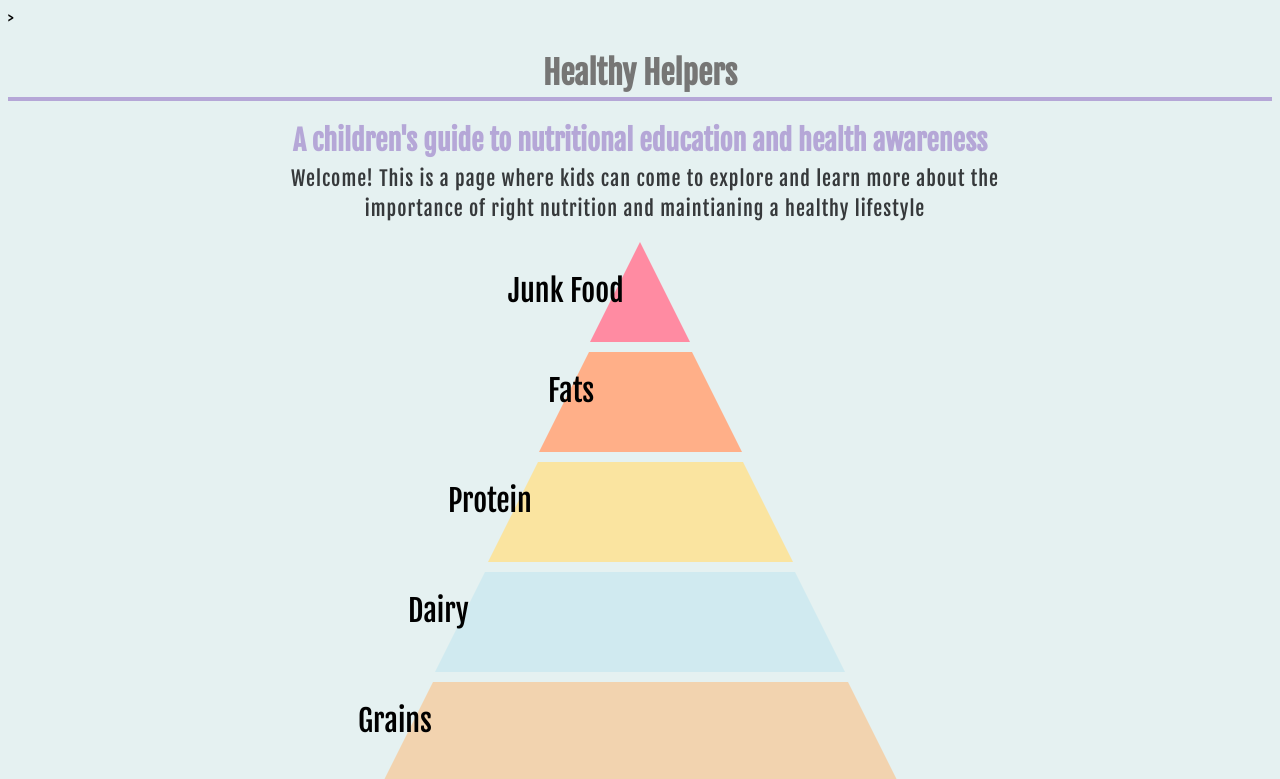
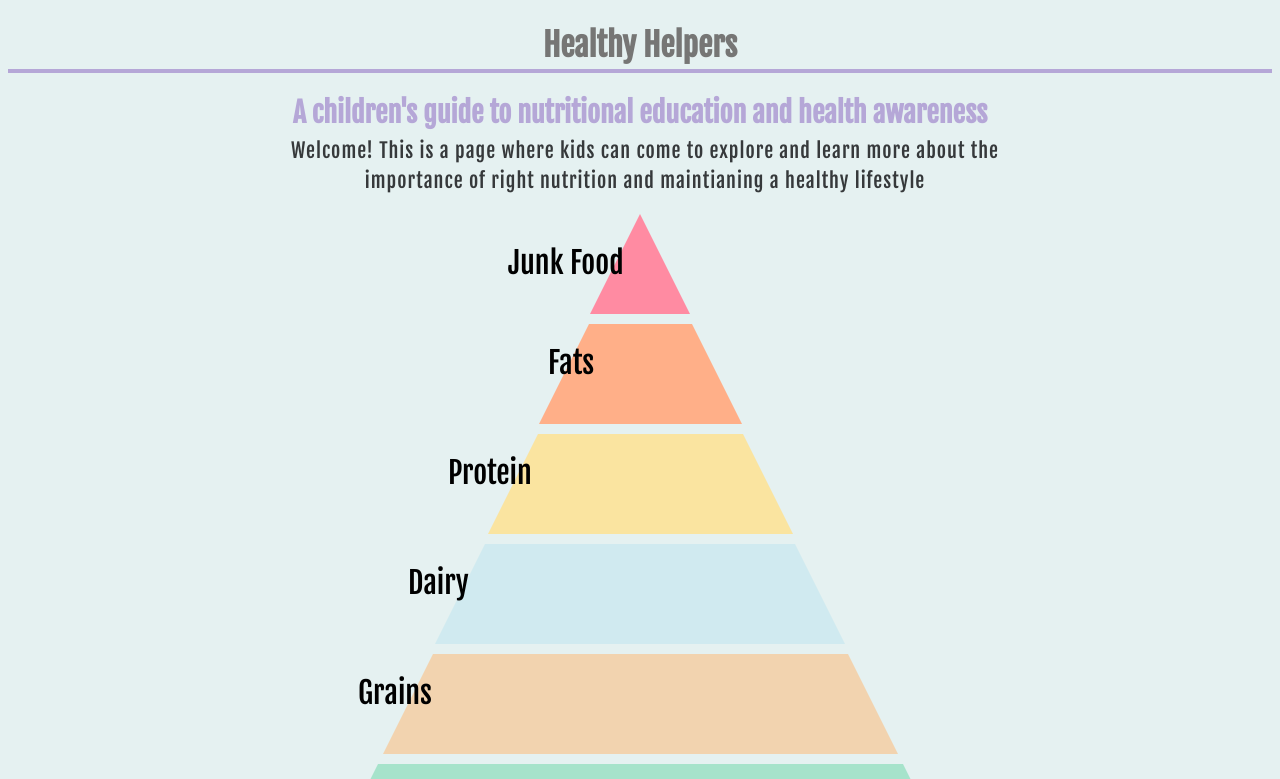
Before and after one commit to adpat0324/adpat0324.github.io, a plain HTML site: page index.html in a window 1280 px wide. Shown: the top 779 px of the page. Drawn offline with Linux system fonts and the light colour scheme.

Commit message:
Update index.html

```diff
--- a/index.html
+++ b/index.html
@@ -7,7 +7,7 @@
     <meta name="author" content="Healthy Helpers!">
       <title>Hungy Times</title>
       <link href="css/main.css" rel="stylesheet">
-      <link href="https://fonts.googleapis.com/css?family=Fjalla+One&display=swap" rel="stylesheet">>
+      <link href="https://fonts.googleapis.com/css?family=Fjalla+One&display=swap" rel="stylesheet">
 
     <script>
 function allowDrop(ev) {
```
